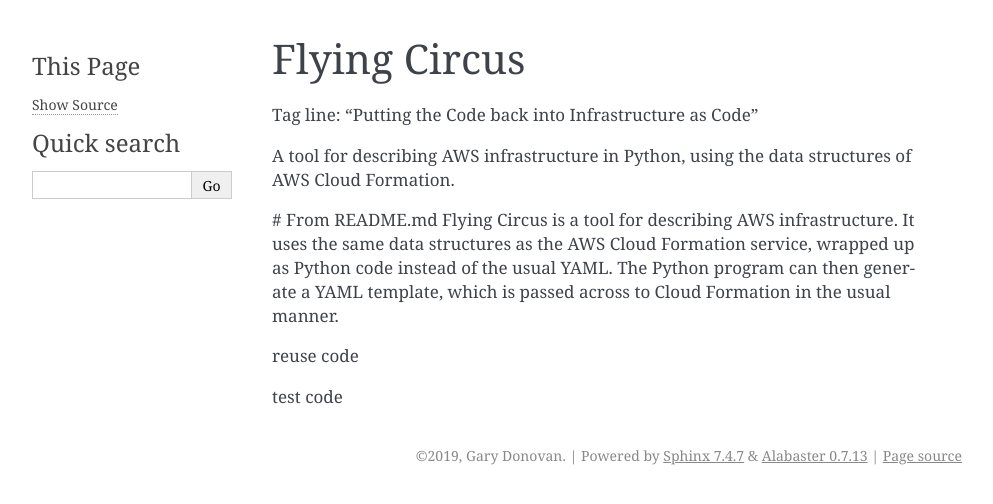
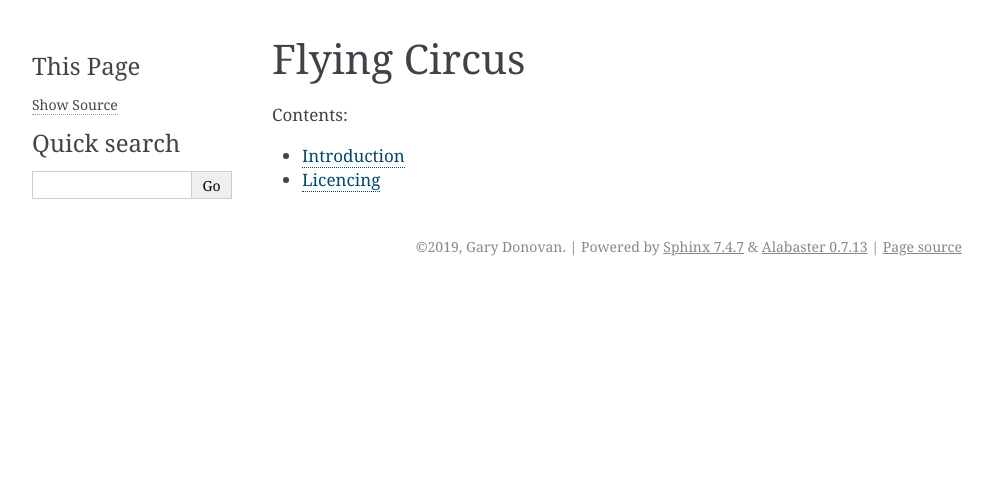
Before and after one commit to garyd203/flying-circus, a Sphinx documentation site: the page built from docs/index.rst, in a window 1280 px wide. Shown: the top 504 px of the page, without its empty margins (148-1141 px from the left). Built offline with Sphinx 7.4.7, drawn with Linux system fonts in a browser that asks for light colours.

Commit message:
#36: Create shell index, move old index to new "Introduction"

```diff
--- a/docs/index.rst
+++ b/docs/index.rst
@@ -1,12 +1,9 @@
 Flying Circus
 =============
-Tag line: "Putting the Code back into Infrastructure as Code"
 
-A tool for describing AWS infrastructure in Python, using the data structures of AWS Cloud Formation.
+.. toctree::
+    :maxdepth: 1
+    :caption: Contents:
 
-# From README.md
-Flying Circus is a tool for describing AWS infrastructure. It uses the same data structures as the AWS Cloud Formation service, wrapped up as Python code instead of the usual YAML. The Python program can then generate a YAML template, which is passed across to Cloud Formation in the usual manner.
-
-reuse code
-
-test code
+    introduction.rst
+    licence-notes.rst
```
Also changed, not shown: docs/introduction.rst (added, +13 -0 lines).
